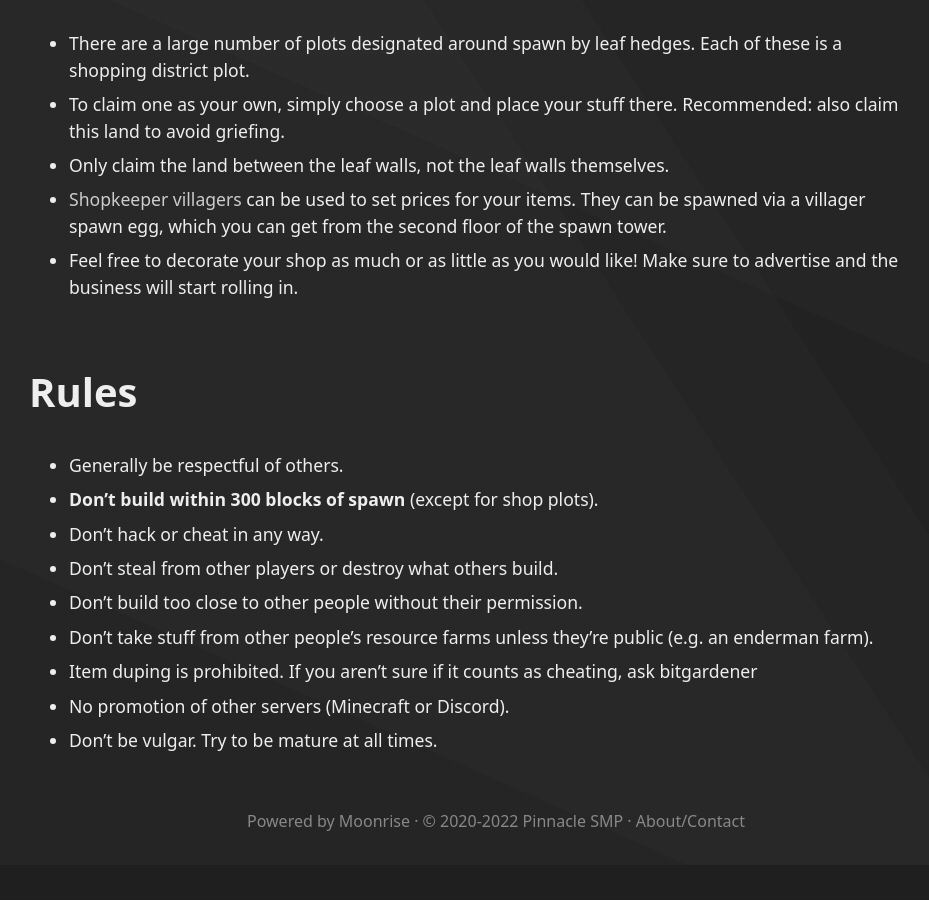
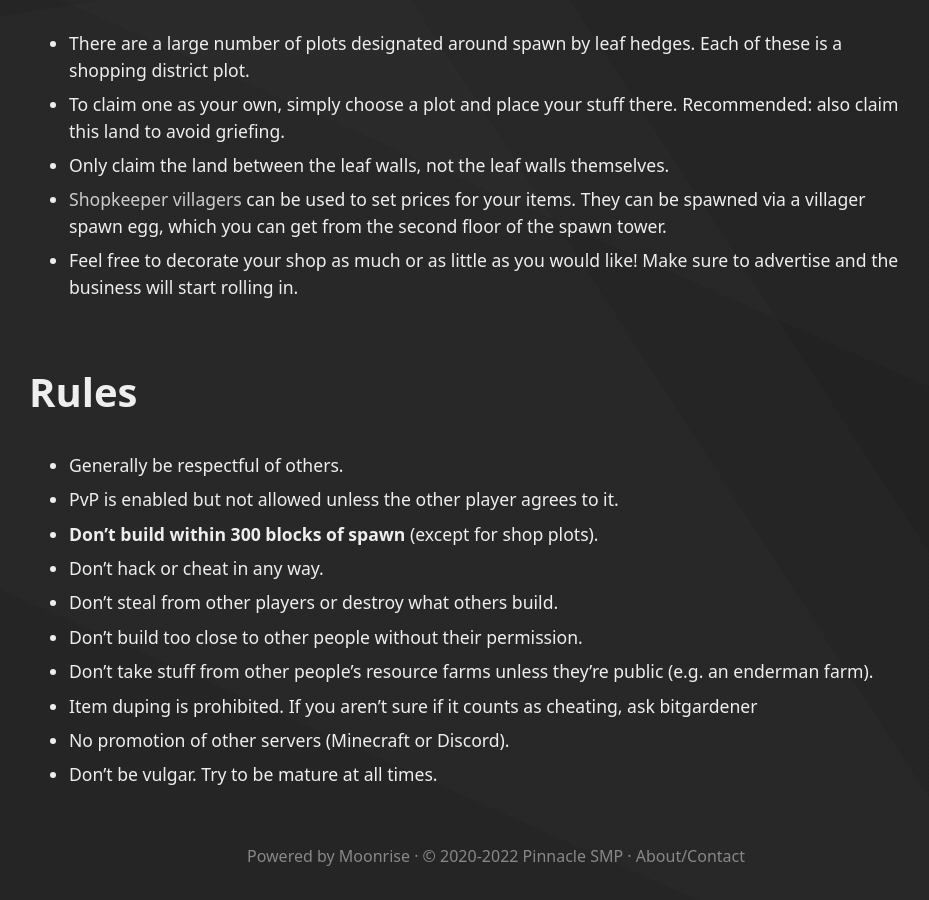
Before and after one commit to bitgardeneryt/pinnaclesite, a Jekyll site: the page built from docs/about.md, in a window 1280 px wide and 900 px high, scrolled down 1209 px. Shown: the whole window, without its empty margins (144-1073 px from the left). Built offline with Jekyll 4.4.1, drawn with Linux system fonts in a browser that asks for light colours; our own code applies the rules of GitHub Pages for plain Markdown files; before the commit the page ends 2074 px from its top, so only the background shows below that.

Commit message:
Update about.md

```diff
--- a/docs/about.md
+++ b/docs/about.md
@@ -34,6 +34,7 @@ Pinnacle SMP is a traditional, mostly vanilla Java Minecraft multiplayer server
 # Rules
 
  - Generally be respectful of others.
+ - PvP is enabled but not allowed unless the other player agrees to it.
  - **Don't build within 300 blocks of spawn** (except for shop plots).
  - Don't hack or cheat in any way.
  - Don't steal from other players or destroy what others build.
```
